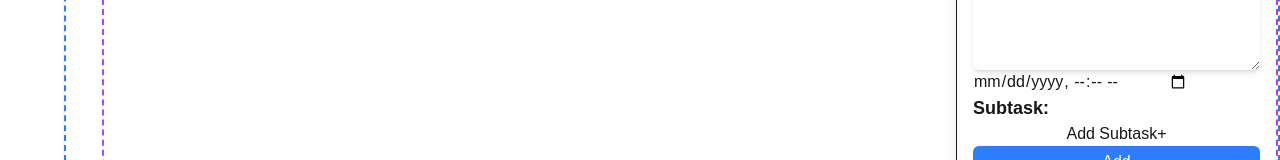
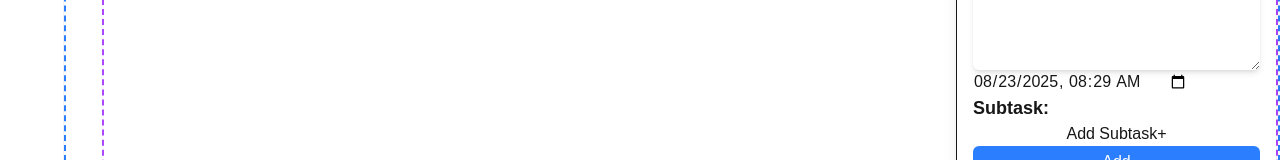
Before and after one commit to nca-gabriel/Momo, a Next.js app: page / in a window 1280 px wide. Both pictures are taken after a click on the button "add". Shown: the part 254-414 px from the top of the page. Built offline with nearby package versions, Linux system fonts and the light colour scheme.

Commit message:
added date

```diff
--- a/src/components/TodoForm.tsx
+++ b/src/components/TodoForm.tsx
@@ -9,6 +9,14 @@ type Props = {
   onClose: () => void;
   onSubmit: (data: todoInput) => void;
   onDelete: (id: string) => void;
+};
+
+const formatDateTimeLocal = (date: Date) => {
+  const d = new Date(date);
+  const pad = (n: number) => n.toString().padStart(2, "0");
+  return `${d.getFullYear()}-${pad(d.getMonth() + 1)}-${pad(d.getDate())}T${pad(
+    d.getHours()
+  )}:${pad(d.getMinutes())}`;
 };
 
 // TodoForm.tsx
@@ -23,6 +31,8 @@ export default function TodoForm({
     handleSubmit,
     formState: { errors },
     reset,
+    watch,
+    setValue,
   } = useForm<todoInput>({
     resolver: zodResolver(todoSchema) as Resolver<todoInput>,
     defaultValues: initialValues ?? {
@@ -30,6 +40,8 @@ export default function TodoForm({
       details: "",
     },
   });
+
+  const watchedDate = watch("date"); // subscribe to changes
 
   // update form when initialValues changes
   useEffect(() => {
@@ -47,7 +59,22 @@ export default function TodoForm({
 
   const handleFormSubmit = (data: todoInput) => {
     onSubmit(data);
-    reset(data); // <-- clears form after successful submit
+
+    if (initialValues) {
+      // update: keep form synced with updated todo
+      reset(data);
+      alert("updated");
+    } else {
+      // new todo: clear the form for next entry
+      reset({
+        id: crypto.randomUUID(),
+        title: "",
+        details: "",
+        date: new Date(),
+        status: false,
+        subTodos: [],
+      });
+    }
   };
 
   return (
@@ -85,9 +112,8 @@ export default function TodoForm({
         <section>
           <input
             type="datetime-local"
-            {...register("date", {
-              valueAsDate: true,
-            })}
+            value={watchedDate ? formatDateTimeLocal(watchedDate) : ""}
+            onChange={(e) => setValue("date", new Date(e.target.value))}
           />
         </section>
         <h1 className="font-bold text-lg">Subtask:</h1>
--- a/src/types/todo.schema.ts
+++ b/src/types/todo.schema.ts
@@ -4,6 +4,7 @@ export const subTodoSchema = z.object({
   id: z.uuid().default(() => crypto.randomUUID()),
   title: z.string().min(1, "title is required"),
   details: z.string().default(""),
+  status: z.boolean().default(false),
   date: z.date().default(() => new Date()),
 });
 export type subTodoInput = z.infer<typeof subTodoSchema>;
```
